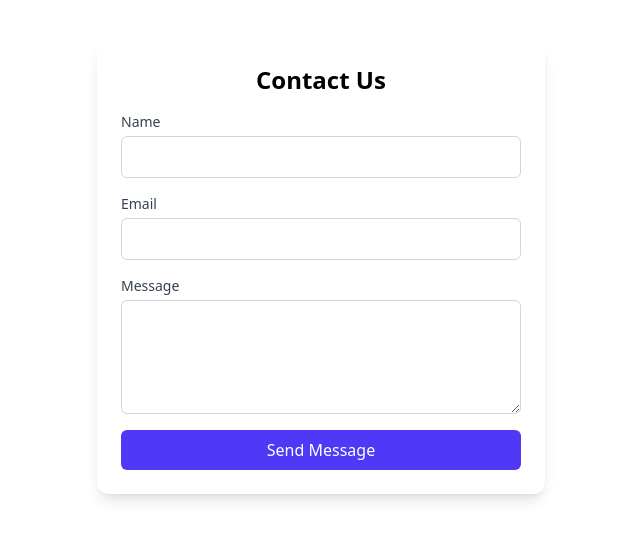
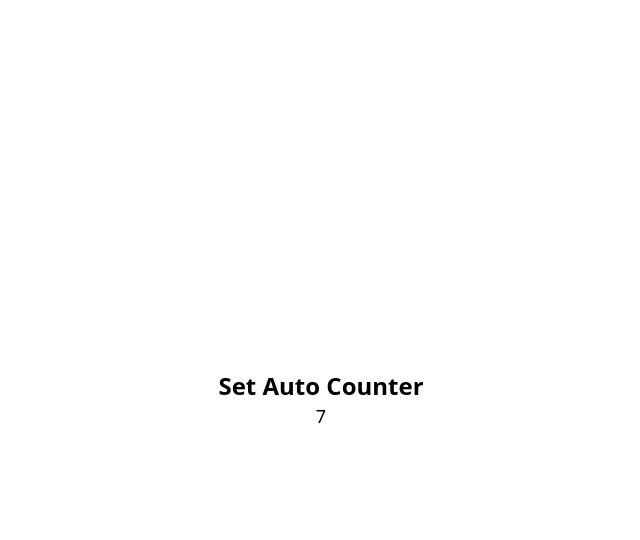
Before and after one commit to MukitHossen7/Polishing-React.js, a React (Vite) app in the folder Registration-froms/: page / in a window 1280 px wide. Shown: the top 540 px of the page, without its empty margins (319-959 px from the left). Built offline with nearby package versions, Linux system fonts and the light colour scheme.

Commit message:
feat: add UseEffectCleanup component and update App to use it

```diff
--- a/Registration-froms/src/App.jsx
+++ b/Registration-froms/src/App.jsx
@@ -1,7 +1,9 @@
 // import Controlled from "./components/Controlled";
 // import Uncontrolled from "./components/Uncontrolled";
 
-import ContactFrom from "./components/ContactFrom";
+import UseEffectCleanup from "./components/UseEffectCleanup";
+
+// import ContactFrom from "./components/ContactFrom";
 
 // import RegistrationFromReact from "./components/RegistrationFromReact";
 
@@ -11,7 +13,8 @@ function App() {
       {/* <Controlled></Controlled> */}
       {/* <Uncontrolled></Uncontrolled> */}
       {/* <RegistrationFromReact></RegistrationFromReact> */}
-      <ContactFrom></ContactFrom>
+      {/* <ContactFrom></ContactFrom> */}
+      <UseEffectCleanup></UseEffectCleanup>
     </>
   );
 }
--- /dev/null
+++ b/Registration-froms/src/components/UseEffectCleanup.jsx
@@ -0,0 +1,22 @@
+import { useEffect, useState } from "react";
+
+const UseEffectCleanup = () => {
+  const [count, setCount] = useState(0);
+
+  useEffect(() => {
+    const unSubscribe = setInterval(() => {
+      setCount((prev) => prev + 1);
+    }, 1000);
+    return () => {
+      clearInterval(unSubscribe);
+    };
+  }, []);
+  return (
+    <div className="flex flex-col justify-center items-center min-h-screen">
+      <h1 className="text-2xl font-bold text-center">Set Auto Counter </h1>
+      <p className="text-lg font-medium text-center">{count}</p>
+    </div>
+  );
+};
+
+export default UseEffectCleanup;
```
